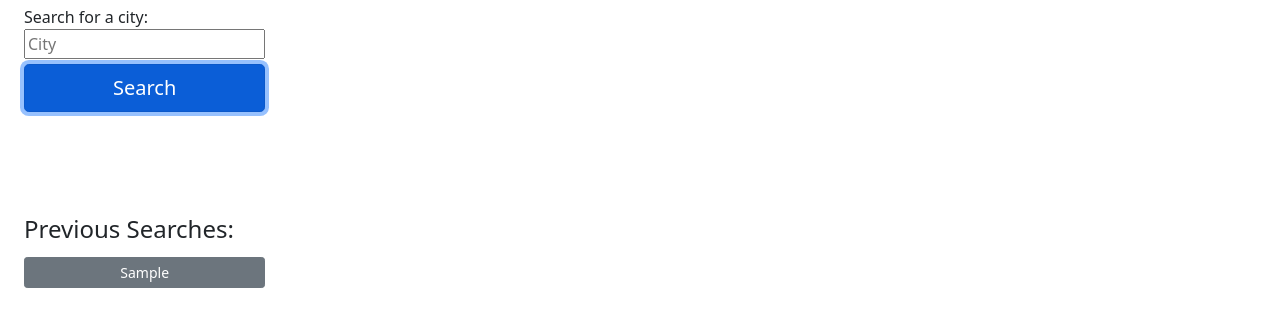
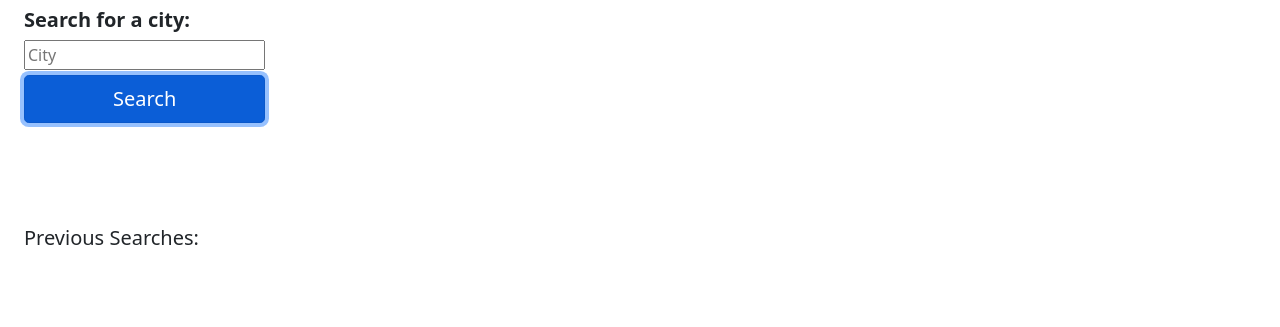
Before and after one commit to abmetheny/weather-dashboard, a plain HTML site: page index.html in a window 1280 px wide. Both pictures are taken after typing "Sample" into the empty fields and a click on the input "Search". Shown: the part 81-408 px from the top of the page. Drawn offline with nearby package versions, Linux system fonts and the light colour scheme; no server answers.

```diff
--- a/assets/css/style.css
+++ b/assets/css/style.css
@@ -4,6 +4,12 @@
     color: white;
     padding: 15px;
 
+}
+
+#current-search label {
+    font-weight: bold;
+    margin-bottom: 5px;
+    font-size: 1.25rem;
 }
 
 li {
--- a/assets/js/script.js
+++ b/assets/js/script.js
@@ -6,7 +6,6 @@ var searchButton = document.getElementById('search-button');
 var forecastHeader = document.getElementById('forecast-header');
 var forecastWeather = document.getElementById('daily-forecast-container');
 var previousSearch = document.getElementById('searches-container');
-var buttons = document.querySelectorAll('.btn');
 
 var searchInputVal = "";
 var searchInputArray = [];
@@ -15,40 +14,40 @@ var inputAttribute = "";
 
 displayPreviousSearch();
 
-function checkInput() {
-    console.log(searchInputVal);
-    var searchInputVal = document.querySelector('#city-name').value.replace(/\s+/g, '');
+// Checks for user input to query API; if there isn't one, displays an alert
+function checkInput(event) {
+    // console.log(searchInputVal);
+    var searchInputVal = document.querySelector('#city-name').value.trim();
     searchButton.setAttribute('user-value', searchInputVal);
-    console.log(searchInputVal);
+    // console.log(searchInputVal);
 
     if (!searchInputVal) {
         alert.classList.remove('invisible');
-        console.log("if");
+        // console.log("if");
         return;
     }
 
     else if (searchInputVal) {
-        storePreviousSearch(searchInputVal);
-        displayPreviousSearch();
-        getLocation();
-        console.log("else if");
+
+        getLocation(event);
+        // console.log("else if");
     }
 
     else {
-        getLocation();
-        console.log("else");
+        getLocation(event);
+        // console.log("else");
     }
 }
 
 // Uses user input to query opeanweather API for city latitude and longitude
-function getLocation(inputAttribute) {
+function getLocation(event) {
     // searchInputVal = document.querySelector('#city-name').value.replace(/\s+/g, '');
-    console.log(searchInputVal);
-
+    // console.log(searchInputVal);
+    console.log("47", inputAttribute)
     alert.classList.add('invisible');
+    console.log(event)
     inputAttribute = event.target.getAttribute('user-value');
-    // console.log(inputAttribute);
-
+    console.log("48", inputAttribute)
     var requestURL = 'https://api.openweathermap.org/geo/1.0/direct?q=' + inputAttribute + '&APPID=c4775d1a77795c9e3426b0f8b3ca1221';
 
     fetch(requestURL)
@@ -56,7 +55,13 @@ function getLocation(inputAttribute) {
             return response.json();
         })
         .then(function(data) {
-            // console.log(data);
+            console.log(data.length);
+            if(data.length <= 0){
+                console.log("no data")
+                alert.classList.remove('invisible');
+
+            } else {
+                console.log("data")
                 latitude = data[0].lat;
                 longitude = data[0].lon;
                 // console.log(latitude);
@@ -65,6 +70,9 @@ function getLocation(inputAttribute) {
 
                 getWeather(inputAttribute);
                 getForecast();
+                storePreviousSearch(inputAttribute);
+                displayPreviousSearch();
+            }
 
         })
 
@@ -96,7 +104,7 @@ function displayPreviousSearch() {
 
         var previousButton = document.createElement('button');
         previousButton.setAttribute('user-value', previousStored);
-        previousButton.className = "previous-button btn btn-secondary btn-sm btn-block"
+        previousButton.className = "previous-button btn btn-secondary btn-sm btn-block";
         previousButton.addEventListener('click', getLocation);
 
         previousButton.appendChild(document.createTextNode(previousStored));
@@ -183,6 +191,7 @@ function getForecast() {
             data = getEveryNth(data, 8);
             // console.log(data);
 
+            // Creates html elements for each returned query attribute
             for (var i = 0; i < 5; i++) {
 
                 var div = document.createElement('div');
@@ -202,7 +211,6 @@ function getForecast() {
                 wind.innerHTML = 'Wind: ' + Math.round(data[i].wind.speed) +'mph';
                 humidity.innerHTML = 'Humidity: ' + data[i].main.humidity + '%';
 
-                // Adds the li element to the HTML id
                 forecastWeather.appendChild(div);
                 div.appendChild(date);
                 div.appendChild(icon);
@@ -216,4 +224,3 @@ function getForecast() {
 }
 
 searchButton.addEventListener('click', checkInput);
-// buttons.addEventListener('click', getLocation);
--- a/index.html
+++ b/index.html
@@ -33,7 +33,7 @@
 
             <div id="previous-search">
 
-                <h4>Previous Searches:</h4>
+                <h5>Previous Searches:</h5>
 
                 <div id="searches-container"></div>
 
```
Also changed, not shown: assets/images/Screenshot1.png (added), assets/images/Screenshot2.png (added), assets/images/Screenshot3.png (added), 1 other file. Lines whose indentation alone changed are shown as unchanged.
